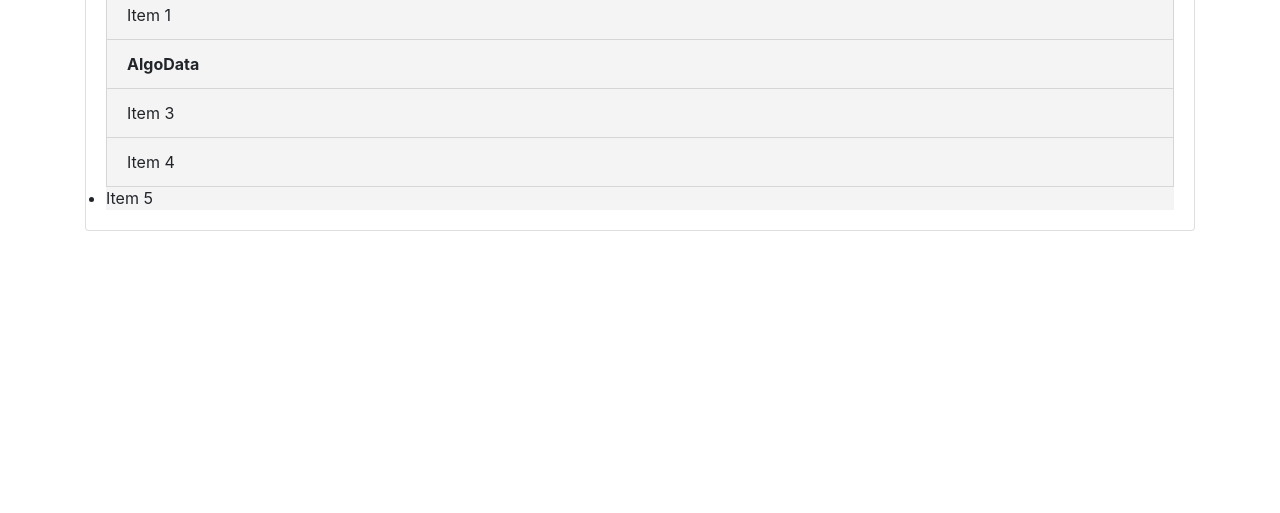
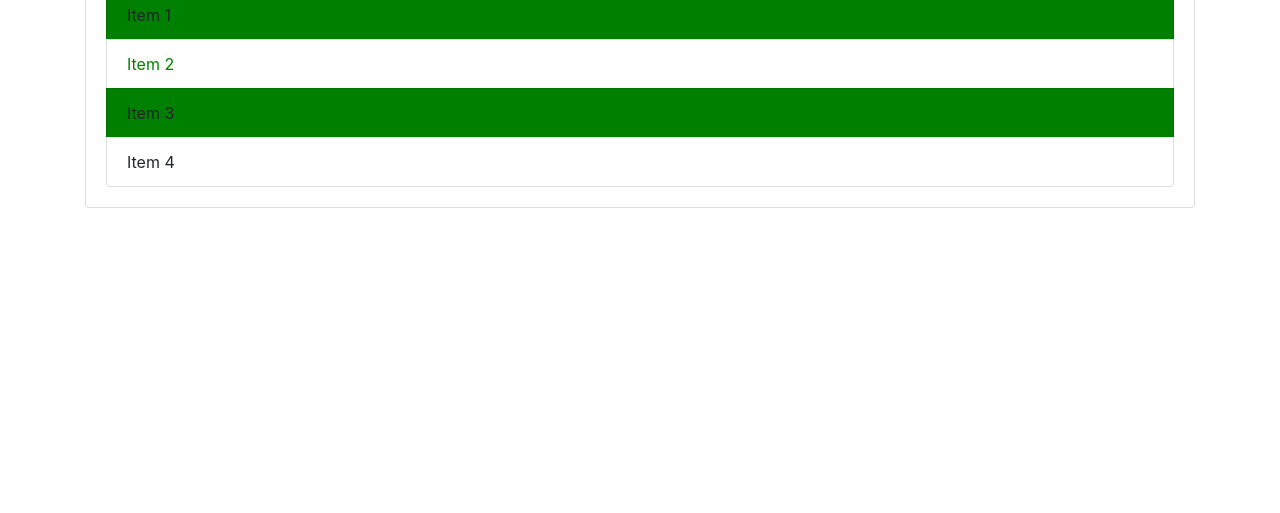
Before and after one commit to ShankarAdd/Gitrepo, a plain HTML site: page DomManipulation/structure/index.html in a window 1280 px wide. Shown: the part 287-800 px from the top of the page. Drawn offline with nearby package versions, Linux system fonts and the light colour scheme.

Commit message:
queryAndQuerySelectorAll

```diff
--- a/DomManipulation/structure/app.js
+++ b/DomManipulation/structure/app.js
@@ -28,14 +28,61 @@
 // }
 
 //GetElementByTagName
-var li=document.getElementsByTagName('li');
-li[1].textContent='AlgoData';
-li[1].style.fontWeight= 'bold';
-li[1].style.backgroundColor= 'yellow';
+// var li=document.getElementsByTagName('li');
+// li[1].textContent='AlgoData';
+// li[1].style.fontWeight= 'bold';
+// li[1].style.backgroundColor= 'yellow';
 
-//we get error if we use
-//li.style.backgroundColor='#f4f4f4';
+// //we get error if we use
+// //li.style.backgroundColor='#f4f4f4';
 
-for(var i=0;i<li.length;i++){
-    li[i].style.backgroundColor='#f4f4f4';
+// for(var i=0;i<li.length;i++){
+//     li[i].style.backgroundColor='#f4f4f4';
+// }
+
+//QuerySelector
+// var hd=document.querySelector('#main-header');
+// hd.style.borderBottom= 'solid 4px #ccc';
+
+// var input= document.querySelector('input');
+// input.value ='Please add item';
+
+// var submit=document.querySelector('input[type="submit"]');
+// submit.value="Send";
+
+// var item=document.querySelector('.list-group-item');
+// item.style.color='red';
+
+// var item2=document.querySelector('.list-group-item:last-child');
+// item2.style.color='blue';
+
+// var item3=document.querySelector('.list-group-item:nth-child(2)');
+// item3.style.color='white';
+
+
+// //making background color to green
+// item3.style.backgroundColor='green';
+
+
+
+//QuerySelectorAll
+// var titles = document.querySelectorAll('.title');
+// console.log(titles);
+// titles[0].textContent='Hello programmer';
+
+// var od = document.querySelectorAll('li:nth-child(odd)');
+
+// var od1 = document.querySelectorAll('li:nth-child(even)');
+
+// for(var i=0;i<od1.length;i++){
+//     od1[i].style.backgroundColor='#ccc';
+// }
+
+//making the font color to green
+var d2=document.querySelectorAll('.list-group-item');
+d2[1].style.color='green'
+//making the odd background color to green
+var make = document.querySelectorAll('li:nth-child(odd)');
+for(var i=0;i<make.length;i++){
+    make[i].style.backgroundColor='green';
 }
--- a/DomManipulation/structure/index.html
+++ b/DomManipulation/structure/index.html
@@ -27,7 +27,7 @@
       <li class="list-group-item">Item 2</li>
       <li class="list-group-item">Item 3</li>
       <li class="list-group-item">Item 4</li>
-      <li>Item 5</li>
+
     </ul>
    </div>
   </div>
```
